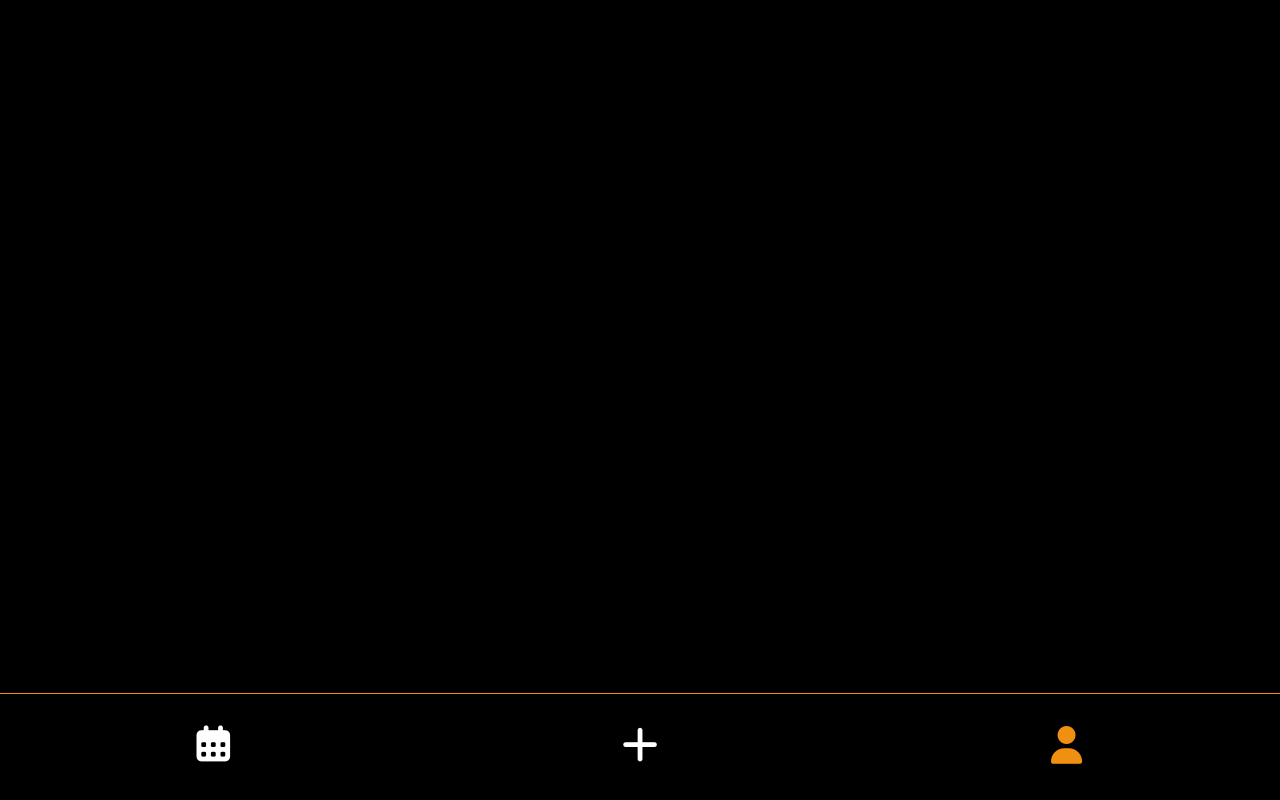
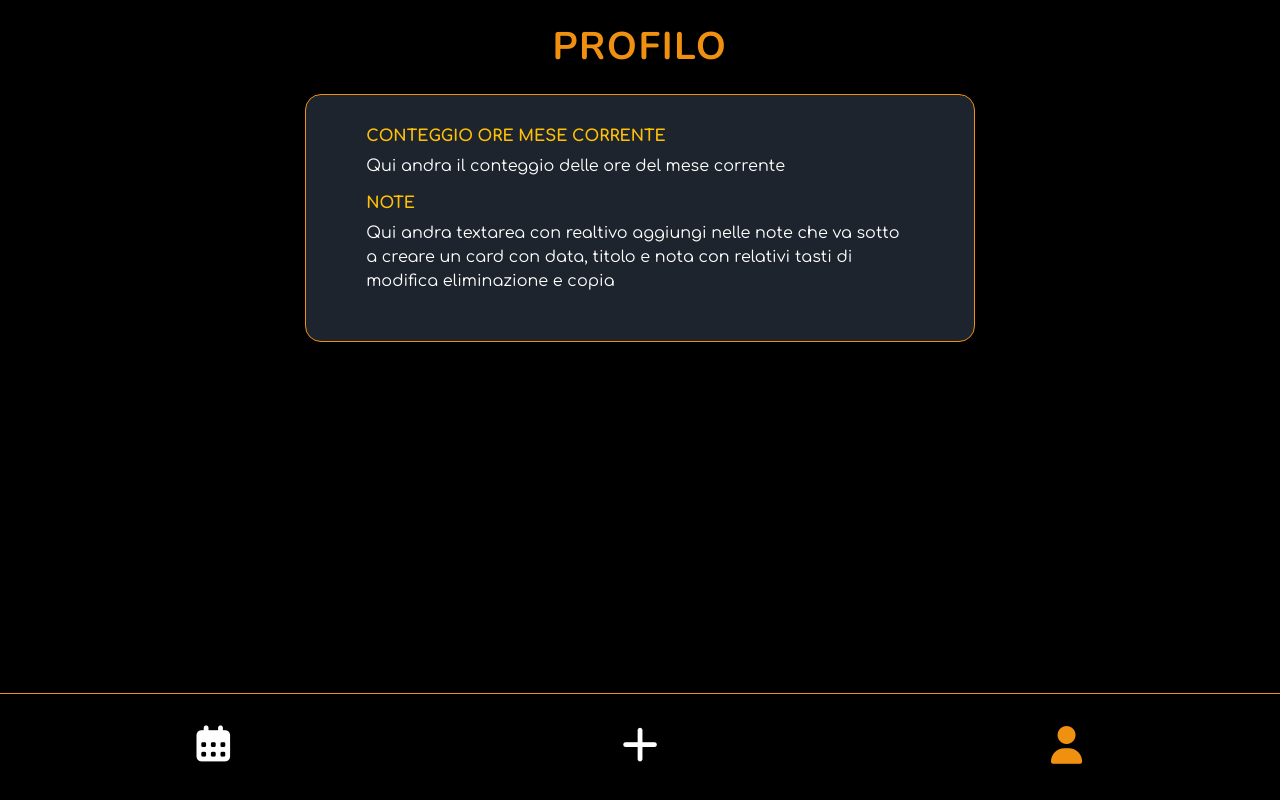
Before and after one commit to Johnnyfromtheblock4/osteoline-calendar, a React (Vite) app: page /HourCounter in a window 1280 px wide. Built offline with nearby package versions, Linux system fonts and the light colour scheme.

Commit message:
[UPD] ProfilePage

```diff
--- a/src/pages/HourCounter.jsx
+++ b/src/pages/HourCounter.jsx
@@ -1,10 +1,25 @@
+import "../styles/HourCounter.css";
 
 const HourCounter = () => {
   return (
-    <div>
+    <>
+      <h1 className="hour-counter-title my-4 text-center">Profilo</h1>
+      <div className="hour-counter-container container d-flex justify-content-center align-items-center mt-4">
+        <div className="hour-counter-box row">
+          <div className="col-12">
+            <h2 className="hour-counter-subtitle text-warning">
+              Conteggio ore mese corrente
+            </h2>
+            <p>Qui andra il conteggio delle ore del mese corrente</p>
+            <h2 className="hour-counter-subtitle text-warning">
+              Note
+            </h2>
+            <p>Qui andra textarea con realtivo aggiungi nelle note che va sotto a creare un card con data, titolo e nota con relativi tasti di modifica eliminazione e copia</p>
+          </div>
+        </div>
+      </div>
+    </>
+  );
+};
 
-    </div>
-  )
-}
-
-export default HourCounter
+export default HourCounter;
--- /dev/null
+++ b/src/styles/HourCounter.css
@@ -0,0 +1,22 @@
+.hour-counter-title {
+  text-transform: uppercase;
+  font-family: "Nunito", sans-serif;
+  font-size: 2.4rem;
+  color: #ef9011;
+  letter-spacing: 0.1rem;
+  font-weight: bold;
+}
+
+.hour-counter-box {
+  width: 60%;
+  background-color: #1e242d;
+  border: 1px solid #ef9011;
+  border-radius: 1rem;
+  padding: 2rem 3rem;
+}
+
+.hour-counter-subtitle {
+  text-transform: uppercase;
+  font-size: 1rem;
+  font-weight: bold;
+}
```
Also changed, not shown: 1 other file (tests, documents, lock files or other folders).
